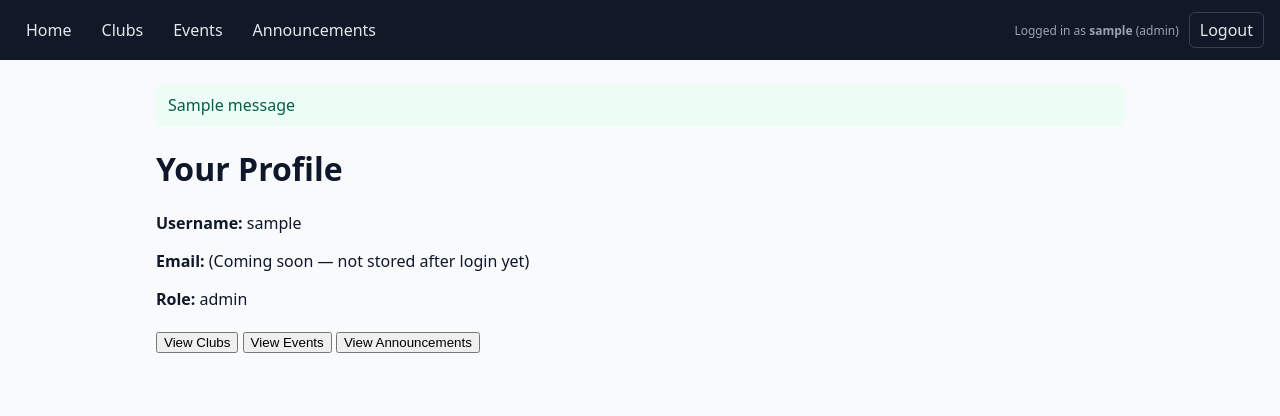
After one commit to Hualin120/CSC335_Team_Project, a Flask app: page /profile in a window 1280 px wide. The commit adds this page. Shown: the top 416 px of the page. Run offline with Flask 3, Linux system fonts and the light colour scheme; a user stored in the database is signed in; tables that the repository leaves empty or names only in its code hold one stand-in row (values such as "Sample post"); one stand-in notice (Sample message) is shown; some libraries are stand-ins or nearby versions.

Commit message:
initial build

```diff
--- a/app.py
+++ b/app.py
@@ -5,6 +5,7 @@ import MySQLdb.cursors
 import re
 from functools import wraps
 from flask import abort
+from flask import jsonify
 
 
 app = Flask(__name__)
@@ -52,7 +53,47 @@ def admin_required(f):
 @login_required
 @admin_required
 def admin_dashboard():
-    return render_template('admin_dashboard.html')
+    cur = mysql.connection.cursor(MySQLdb.cursors.DictCursor)
+    cur.execute(""" SELECT club_id, club_name FROM clubs WHERE created_by = %s ORDER BY club_name""", (current_user.id,))
+    my_clubs = cur.fetchall()
+
+    summary = []
+    for club in my_clubs:
+        cid = club['club_id']
+        cur.execute( "SELECT COUNT(*) AS cnt FROM club_members WHERE club_id = %s AND status='active' ", (cid,))
+        total_active = cur.fetchone()['cnt']
+
+        cur.execute("SELECT COUNT(*) AS cnt FROM club_members WHERE club_id=%s AND status='pending'", (cid,))
+        total_pending = cur.fetchone()['cnt']
+
+        cur.execute("SELECT COUNT(*) AS cnt FROM club_members WHERE club_id=%s AND status='active' AND dues_paid=1", (cid,))
+        dues_paid = cur.fetchone()['cnt']
+
+        cur.execute("SELECT COUNT(*) AS cnt FROM club_members WHERE club_id=%s AND status='active' AND dues_paid=0", (cid,))
+        dues_unpaid = cur.fetchone()['cnt']
+
+        cur.execute("SELECT COUNT(*) AS cnt FROM events WHERE club_id=%s", (cid,))
+        events_count = cur.fetchone()['cnt']
+
+        # total RSVP “yes” across events (requires view v_event_yes_rsvps)
+        cur.execute("""
+            SELECT COALESCE(SUM(v.yes_count),0) AS yes_total
+            FROM v_event_yes_rsvps v
+            WHERE v.club_id = %s
+        """, (cid,))
+        total_yes = cur.fetchone()['yes_total']
+
+        summary.append({
+            'club_id': cid,
+            'club_name': club['club_name'],
+            'total_active': total_active,
+            'total_pending': total_pending,
+            'dues_paid': dues_paid,
+            'dues_unpaid': dues_unpaid,
+            'events_count': events_count,
+            'total_yes_rsvp': total_yes
+        })
+    return render_template('admin_dashboard.html', summary=summary)
 
 
 
@@ -104,7 +145,7 @@ def register():
         elif not re.match(r'[A-Za-z0-9]+', username):
             msg = 'name must contain only characters and numbers !'
         else:
-            cursor.execute('INSERT INTO user VALUES (NULL, %s, %s, %s, "user")', (username, password, email))
+            cursor.execute("INSERT INTO user (username, password, email, role) VALUES (%s, %s, %s, 'student')", (username, password, email))
             mysql.connection.commit()
             msg = 'You have successfully registered !'
 
@@ -126,7 +167,9 @@ def logout():
 @app.route('/dashboard')
 @login_required
 def dashboard():
-    return render_template('dashboard.html')
+    if current_user.role == 'club_admin':
+        return redirect(url_for('admin_dashboard'))
+    return redirect (url_for('profile'))
 
 
 
@@ -136,6 +179,250 @@ def profile():
      return render_template('profile.html')
 
 
+# ---------- STUDENT: list all clubs (visible after login) ----------
+@app.route('/clubs')
+@login_required
+def clubs():
+    cur = mysql.connection.cursor(MySQLdb.cursors.DictCursor)
+    cur.execute("SELECT club_id, club_name, description FROM clubs ORDER BY club_name")
+    clubs = cur.fetchall()
+
+    # user’s current memberships so we can show status/dues beside each club
+    cur.execute("""
+        SELECT cm.club_id, cm.status, cm.dues_paid
+        FROM club_members cm
+        WHERE cm.user_id = %s
+    """, (current_user.id,))
+    memberships = {row['club_id']: row for row in cur.fetchall()}
+
+    return render_template('clubs.html', clubs=clubs, memberships=memberships)
+
+
+
+# ---------- STUDENT: request to join a club (status -> pending) ----------
+@app.route('/clubs/<int:club_id>/join', methods=['POST'])
+@login_required
+def join_club(club_id):
+    cur = mysql.connection.cursor(MySQLdb.cursors.DictCursor)
+    # prevent duplicates
+    cur.execute("SELECT member_id, status FROM club_members WHERE user_id=%s AND club_id=%s",
+                (current_user.id, club_id))
+    row = cur.fetchone()
+    if row:
+        flash(f"Already {row['status']} for this club.", "info")
+    else:
+        cur.execute("""
+            INSERT INTO club_members (user_id, club_id, status, dues_paid)
+            VALUES (%s, %s, 'pending', 0)
+        """, (current_user.id, club_id))
+        mysql.connection.commit()
+        flash("Join request sent. An admin will review it.", "success")
+    return redirect(url_for('clubs'))
+
+
+# ---------- STUDENT: list events (visible to any logged-in user) ----------
+@app.route('/events')
+@login_required
+def events():
+    cur = mysql.connection.cursor(MySQLdb.cursors.DictCursor)
+    cur.execute("""
+        SELECT e.event_id, e.event_name, e.description, e.event_date, c.club_name,
+               COALESCE(v.yes_count,0) AS yes_count
+        FROM events e
+        JOIN clubs c ON c.club_id = e.club_id
+        LEFT JOIN v_event_yes_rsvps v ON v.event_id = e.event_id
+        ORDER BY e.event_date DESC
+    """)
+    events = cur.fetchall()
+
+    # fetch this user’s RSVPs so UI can show selected option
+    cur.execute("SELECT event_id, rsvp FROM event_rsvps WHERE user_id=%s", (current_user.id,))
+    my_rsvp = {r['event_id']: r['rsvp'] for r in cur.fetchall()}
+
+    return render_template('events.html', events=events, my_rsvp=my_rsvp)
+
+
+# ---------- STUDENT: RSVP yes/no/maybe ----------
+@app.route('/events/<int:event_id>/rsvp', methods=['POST'])
+@login_required
+def rsvp_event(event_id):
+    rsvp_val = request.form.get('rsvp', 'yes')
+    if rsvp_val not in ('yes', 'no', 'maybe'):
+        rsvp_val = 'yes'
+    cur = mysql.connection.cursor(MySQLdb.cursors.DictCursor)
+    # upsert
+    cur.execute("""
+        INSERT INTO event_rsvps (event_id, user_id, rsvp)
+        VALUES (%s, %s, %s)
+        ON DUPLICATE KEY UPDATE rsvp=VALUES(rsvp)
+    """, (event_id, current_user.id, rsvp_val))
+    mysql.connection.commit()
+    flash("RSVP updated.", "success")
+    return redirect(url_for('events'))
+
+
+# ---------- STUDENT: announcements from clubs you belong to (active) ----------
+@app.route('/announcements')
+@login_required
+def announcements():
+    cur = mysql.connection.cursor(MySQLdb.cursors.DictCursor)
+    cur.execute("""
+        SELECT a.announcement_id, a.title, a.body, a.created_at, c.club_name
+        FROM announcements a
+        JOIN clubs c ON c.club_id = a.club_id
+        WHERE a.club_id IN (
+            SELECT club_id FROM club_members
+            WHERE user_id=%s AND status='active'
+        )
+        ORDER BY a.created_at DESC
+    """, (current_user.id,))
+    ann = cur.fetchall()
+    return render_template('announcements.html', announcements=ann)
+
+
+# ---------- ADMIN: members list for a club ----------
+@app.route('/admin/members')
+@login_required
+@admin_required
+def admin_members():
+    club_id = request.args.get('club_id', type=int)
+    if not club_id:
+        flash("Pick a club from your dashboard.", "info")
+        return redirect(url_for('admin_dashboard'))
+
+    cur = mysql.connection.cursor(MySQLdb.cursors.DictCursor)
+    # ownership check
+    cur.execute("SELECT club_id FROM clubs WHERE club_id=%s AND created_by=%s", (club_id, current_user.id))
+    if not cur.fetchone():
+        abort(403)
+
+    cur.execute("""
+        SELECT cm.member_id, u.user_id, u.username, u.email, cm.status, cm.dues_paid, cm.joined_at
+        FROM club_members cm
+        JOIN user u ON u.user_id = cm.user_id
+        WHERE cm.club_id = %s
+        ORDER BY cm.status, u.username
+    """, (club_id,))
+    members = cur.fetchall()
+    return render_template('admin_members.html', members=members, club_id=club_id)
+
+
+@app.route('/admin/members/<int:member_id>/approve', methods=['POST'])
+@login_required
+@admin_required
+def admin_approve_member(member_id):
+    club_id = request.form.get('club_id', type=int)
+    cur = mysql.connection.cursor(MySQLdb.cursors.DictCursor)
+    cur.execute("SELECT club_id FROM clubs WHERE club_id=%s AND created_by=%s", (club_id, current_user.id))
+    if not cur.fetchone(): abort(403)
+
+    cur.execute("UPDATE club_members SET status='active' WHERE member_id=%s", (member_id,))
+    mysql.connection.commit()
+    flash("Member approved.", "success")
+    return redirect(url_for('admin_members', club_id=club_id))
+
+@app.route('/admin/members/<int:member_id>/deny', methods=['POST'])
+@login_required
+@admin_required
+def admin_deny_member(member_id):
+    club_id = request.form.get('club_id', type=int)
+    cur = mysql.connection.cursor(MySQLdb.cursors.DictCursor)
+    cur.execute("SELECT club_id FROM clubs WHERE club_id=%s AND created_by=%s", (club_id, current_user.id))
+    if not cur.fetchone(): abort(403)
+
+    cur.execute("DELETE FROM club_members WHERE member_id=%s", (member_id,))
+    mysql.connection.commit()
+    flash("Request denied.", "info")
+    return redirect(url_for('admin_members', club_id=club_id))
+
+@app.route('/admin/members/<int:member_id>/remove', methods=['POST'])
+@login_required
+@admin_required
+def admin_remove_member(member_id):
+    club_id = request.form.get('club_id', type=int)
+    cur = mysql.connection.cursor(MySQLdb.cursors.DictCursor)
+    cur.execute("SELECT club_id FROM clubs WHERE club_id=%s AND created_by=%s", (club_id, current_user.id))
+    if not cur.fetchone(): abort(403)
+
+    cur.execute("DELETE FROM club_members WHERE member_id=%s", (member_id,))
+    mysql.connection.commit()
+    flash("Member removed.", "warning")
+    return redirect(url_for('admin_members', club_id=club_id))
+
+@app.route('/admin/members/<int:member_id>/toggle_dues', methods=['POST'])
+@login_required
+@admin_required
+def admin_toggle_dues(member_id):
+    club_id = request.form.get('club_id', type=int)
+    cur = mysql.connection.cursor(MySQLdb.cursors.DictCursor)
+    cur.execute("SELECT club_id FROM clubs WHERE club_id=%s AND created_by=%s", (club_id, current_user.id))
+    if not cur.fetchone(): abort(403)
+
+    cur.execute("""
+        UPDATE club_members
+        SET dues_paid = CASE WHEN dues_paid=1 THEN 0 ELSE 1 END
+        WHERE member_id=%s
+    """, (member_id,))
+    mysql.connection.commit()
+    flash("Dues toggled.", "success")
+    return redirect(url_for('admin_members', club_id=club_id))
+
+
+# ---------- ADMIN: create event ----------
+@app.route('/admin/events/new', methods=['GET','POST'])
+@login_required
+@admin_required
+def admin_new_event():
+    club_id = request.args.get('club_id', type=int) if request.method=='GET' else request.form.get('club_id', type=int)
+    if not club_id:
+        flash("Pick a club from your dashboard.", "info")
+        return redirect(url_for('admin_dashboard'))
+
+    cur = mysql.connection.cursor(MySQLdb.cursors.DictCursor)
+    cur.execute("SELECT club_id FROM clubs WHERE club_id=%s AND created_by=%s", (club_id, current_user.id))
+    if not cur.fetchone(): abort(403)
+
+    if request.method == 'POST':
+        event_name = request.form.get('event_name')
+        description = request.form.get('description')
+        event_date = request.form.get('event_date')  # YYYY-MM-DD
+        cur.execute("""
+            INSERT INTO events (club_id, event_name, description, event_date)
+            VALUES (%s, %s, %s, %s)
+        """, (club_id, event_name, description, event_date))
+        mysql.connection.commit()
+        flash("Event created.", "success")
+        return redirect(url_for('admin_dashboard'))
+
+    return render_template('admin_event_new.html', club_id=club_id)
+
+# ---------- ADMIN: post announcement ----------
+@app.route('/admin/announcements/new', methods=['GET','POST'])
+@login_required
+@admin_required
+def admin_new_announcement():
+    club_id = request.args.get('club_id', type=int) if request.method=='GET' else request.form.get('club_id', type=int)
+    if not club_id:
+        flash("Pick a club.", "info")
+        return redirect(url_for('admin_dashboard'))
+
+    cur = mysql.connection.cursor(MySQLdb.cursors.DictCursor)
+    cur.execute("SELECT club_id FROM clubs WHERE club_id=%s AND created_by=%s", (club_id, current_user.id))
+    if not cur.fetchone(): abort(403)
+
+    if request.method == 'POST':
+        title = request.form.get('title')
+        body  = request.form.get('body')
+        cur.execute("""
+            INSERT INTO announcements (club_id, title, body, created_by)
+            VALUES (%s, %s, %s, %s)
+        """, (club_id, title, body, current_user.id))
+        mysql.connection.commit()
+        flash("Announcement posted.", "success")
+        return redirect(url_for('admin_dashboard'))
+
+    return render_template('admin_announcement_new.html', club_id=club_id)
+
 
 '''@app.route('/update_profile', methods=['GET', 'POST'])
 @login_required'''
--- /dev/null
+++ b/templates/base.html
@@ -0,0 +1,83 @@
+<!doctype html>
+<html lang="en">
+<head>
+  <meta charset="utf-8">
+  <title>{% block title %}Club Management{% endblock %}</title>
+  <meta name="viewport" content="width=device-width, initial-scale=1">
+  <style>
+  :root {
+    --bg:#f8fafc;
+    --card:#ffffff;
+    --text:#0f172a;
+    --muted:#6b7280;
+    --border:#e5e7eb;
+    --btn:#111827;
+    --btn-text:#ffffff;
+  }
+  * { box-sizing: border-box; }
+  body { font-family: system-ui, -apple-system, Segoe UI, Roboto, Arial, sans-serif; margin:0; background:var(--bg); color:var(--text); }
+  main { max-width: 1000px; margin: 24px auto; padding: 0 16px 40px; }
+  .grid { display:grid; gap:14px; }
+  .card { background:var(--card); border:1px solid var(--border); border-radius:12px; padding:16px; }
+  .btn { display:inline-block; background:var(--btn); color:var(--btn-text); padding:8px 12px; border-radius:8px; text-decoration:none; border:none; cursor:pointer; }
+  .btn.secondary { background:#374151; }
+  .btn.warn { background:#b91c1c; }
+  .muted { color:var(--muted); }
+  table { border-collapse: collapse; width:100%; background:var(--card); border-radius:12px; overflow:hidden; }
+  th, td { border-bottom:1px solid var(--border); padding:10px; text-align:left; }
+  th { background:#f3f4f6; }
+  .flash { padding:10px 12px; border-radius:8px; margin:10px 0; }
+  .flash.success { background:#ecfdf5; color:#065f46; }
+  .flash.info { background:#eff6ff; color:#1e40af; }
+  .flash.warning { background:#fffbeb; color:#92400e; }
+  .flash.error { background:#fef2f2; color:#991b1b; }
+</style>
+
+</head>
+
+<body>
+
+<header style="background:#111827; color:#fff; padding:12px 16px;">
+  <div style="display:flex; align-items:center; justify-content:space-between; gap:12px;">
+    <nav style="display:flex; gap:10px; align-items:center;">
+      {% if current_user.is_authenticated %}
+        <a href="{{ url_for('dashboard') }}" style="color:#e5e7eb; text-decoration:none; padding:6px 10px; border-radius:6px;">Home</a>
+        <a href="{{ url_for('clubs') }}" style="color:#e5e7eb; text-decoration:none; padding:6px 10px; border-radius:6px;">Clubs</a>
+        <a href="{{ url_for('events') }}" style="color:#e5e7eb; text-decoration:none; padding:6px 10px; border-radius:6px;">Events</a>
+        <a href="{{ url_for('announcements') }}" style="color:#e5e7eb; text-decoration:none; padding:6px 10px; border-radius:6px;">Announcements</a>
+        {% if current_user.role == 'club_admin' %}
+          <a href="{{ url_for('admin_dashboard') }}" style="color:#e5e7eb; text-decoration:none; padding:6px 10px; border-radius:6px;">Admin</a>
+        {% endif %}
+      {% else %}
+        <a href="{{ url_for('index') }}" style="color:#e5e7eb; text-decoration:none; padding:6px 10px; border-radius:6px;">Home</a>
+        <a href="{{ url_for('login') }}" style="color:#e5e7eb; text-decoration:none; padding:6px 10px; border-radius:6px;">Login</a>
+        <a href="{{ url_for('register') }}" style="color:#e5e7eb; text-decoration:none; padding:6px 10px; border-radius:6px;">Register</a>
+      {% endif %}
+    </nav>
+
+    <div style="display:flex; align-items:center; gap:10px;">
+      {% if current_user.is_authenticated %}
+        <span style="color:#9ca3af; font-size:12px;">
+          Logged in as <strong>{{ current_user.username }}</strong> ({{ current_user.role }})
+        </span>
+        <a href="{{ url_for('logout') }}" style="color:#e5e7eb; text-decoration:none; padding:6px 10px; border:1px solid #374151; border-radius:6px;">Logout</a>
+      {% endif %}
+    </div>
+  </div>
+</header>
+
+
+<main>
+  {% with messages = get_flashed_messages(with_categories=true) %}
+    {% if messages %}
+      {% for category, message in messages %}
+        <div class="flash {{ category }}">{{ message }}</div>
+      {% endfor %}
+    {% endif %}
+  {% endwith %}
+
+  {% block content %}{% endblock %}
+</main>
+
+</body>
+</html>
--- /dev/null
+++ b/templates/profile.html
@@ -0,0 +1,16 @@
+{% extends "base.html" %}
+{% block title %}Your Profile{% endblock %}
+
+{% block content %}
+<h1>Your Profile</h1>
+
+<p><strong>Username:</strong> {{ current_user.username }}</p>
+<p><strong>Email:</strong> (Coming soon — not stored after login yet)</p>
+<p><strong>Role:</strong> {{ current_user.role }}</p>
+
+<div style="margin-top:20px;">
+    <a href="{{ url_for('clubs') }}"><button>View Clubs</button></a>
+    <a href="{{ url_for('events') }}"><button>View Events</button></a>
+    <a href="{{ url_for('announcements') }}"><button>View Announcements</button></a>
+</div>
+{% endblock %}
```
Also changed, not shown: templates/admin_dashboard.html (+27 -18 lines), templates/admin_event_new.html (added, +23 -0 lines), templates/admin_members.html (added, +50 -0 lines), templates/clubs.html (added, +24 -0 lines), templates/dashboard.html (deleted, +0 -19 lines), templates/events.html (added, +26 -0 lines), templates/index.html (+14 -13 lines), templates/profile.htm (deleted, +0 -33 lines), templates/update.html (deleted, +0 -31 lines).
